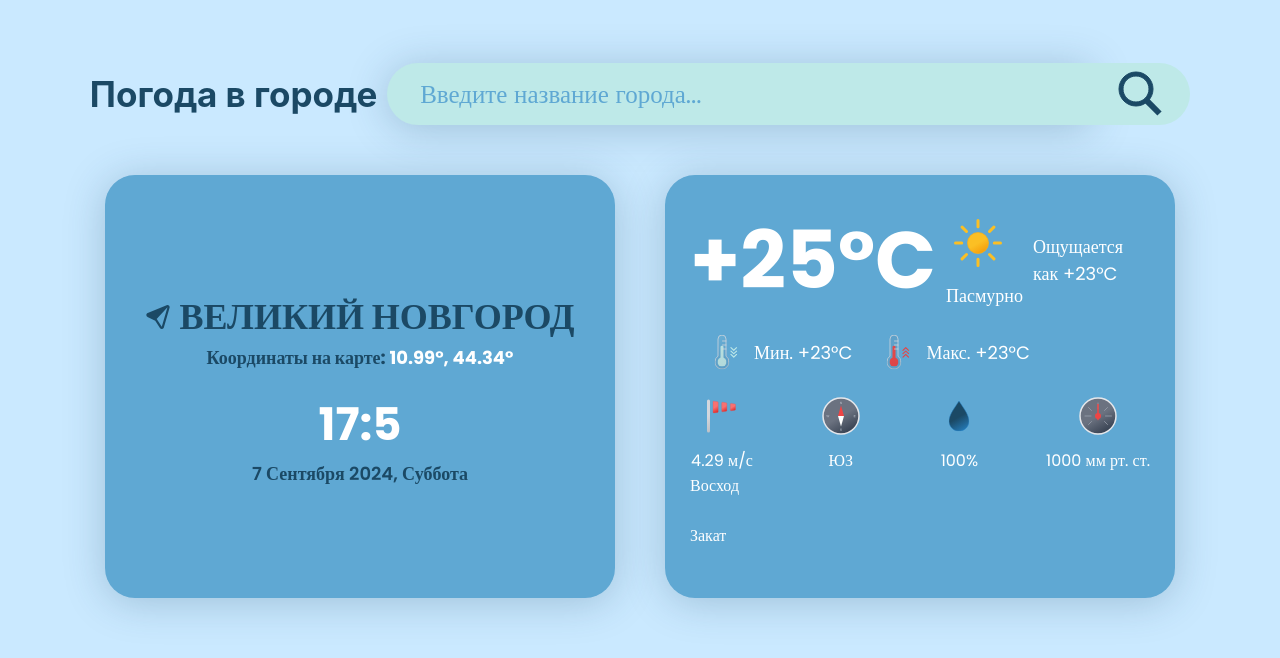
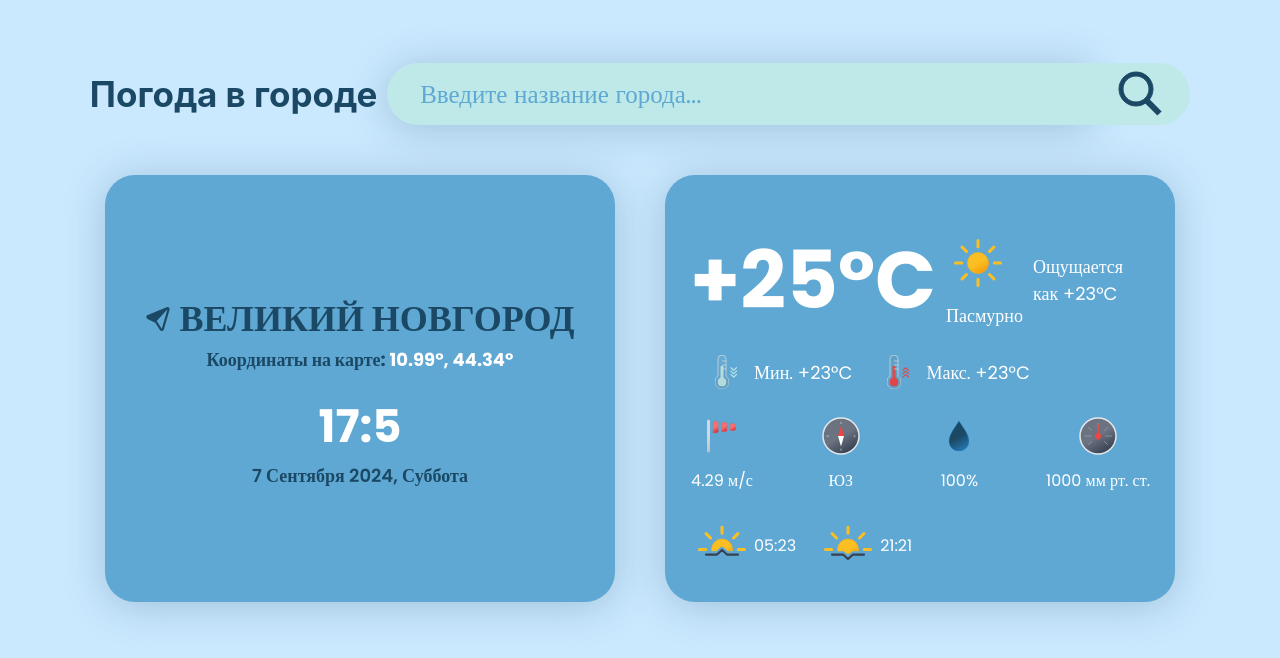
Before and after one commit to Maxim93mk/Weather, a React (Create React App) app: page / in a window 1280 px wide. Shown: the top 658 px of the page. Built offline with nearby package versions, Linux system fonts and the light colour scheme.

Commit message:
Шаблон карточки с погодой готово

```diff
--- /dev/null
+++ b/src/components/sun-block/Sun.module.css
@@ -0,0 +1,16 @@
+.main {
+    display: flex;
+    justify-content: flex-start;
+    /* flex-direction: column; */
+    flex-wrap: wrap;
+    font-family: "Poppins";
+    gap: 20px;
+    padding-top: 20px;
+
+}
+
+.wind{
+    display: flex;
+    align-items: center;
+    justify-content: space-between;
+}
--- /dev/null
+++ b/src/components/sun-block/SunBlock.jsx
@@ -0,0 +1,21 @@
+import styles from './Sun.module.css';
+
+function SunBlock() {
+
+  return (
+    <>
+      <div className={styles.main}>
+        <div className={styles.wind}>
+          <img src="assets/img/sunrise.svg" alt="" />
+          <p className='descrText'>05:23</p>
+        </div>
+        <div className={styles.wind}>
+          <img src="assets/img/sunset.svg" alt="" />
+          <p className='descrText'>21:21</p>
+        </div>
+      </div>
+    </>
+  );
+}
+
+export default SunBlock;
--- a/src/components/temp-block/TempBlock.module.css
+++ b/src/components/temp-block/TempBlock.module.css
@@ -3,6 +3,7 @@
     flex-direction: column;
     flex-wrap: wrap;
     font-family: "Poppins";
+    padding-top: 20px;
 }
 
 .temperature {
--- a/src/components/weather-card/WeatherCard.jsx
+++ b/src/components/weather-card/WeatherCard.jsx
@@ -1,23 +1,16 @@
 import styles from './WeatherCard.module.css';
 import TempBlock from '../temp-block/TempBlock';
 import WeatherConditionsBlock from '../weather-conditions-block/WeatherConditionsBlock';
+import SunBlock from '../sun-block/SunBlock';
+
 function WeatherCard(props) {
 
   return (
     <>
       <div className={styles.main}>
-        <TempBlock/>
-       <WeatherConditionsBlock/>
-        <div className={styles.sun}>
-          <div className={styles.sunrise}>
-            <p>Восход</p>
-            <img src="" alt="" />
-          </div>
-          <div className={styles.sunrise}>
-            <p>Закат</p>
-            <img src="" alt="" />
-          </div>
-        </div>
+        <TempBlock />
+        <WeatherConditionsBlock />
+        <SunBlock />
       </div>
     </>
   );
--- a/src/components/weather-card/WeatherCard.module.css
+++ b/src/components/weather-card/WeatherCard.module.css
@@ -1,8 +1,5 @@
 .main {
-    /* display: flex;
-    flex-wrap: wrap; */
-    /* justify-content: space-between; */
-    /* flex-direction: column; */
+
     padding: 25px;
     background-color: #5fa8d3;
     /* min-width: 600px; */
```
